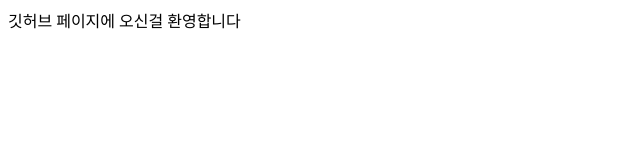
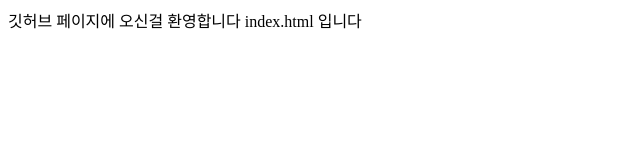
Before and after one commit to John-Kimgr/John-Kimgr, a plain HTML site: page index.html in a window 1280 px wide. Shown: the whole page, without its empty margins (0-640 px from the left). Drawn offline with Linux system fonts and the light colour scheme.

Commit message:
Update index.html

```diff
--- a/index.html
+++ b/index.html
@@ -4,5 +4,6 @@
   </head>
   <body>
     깃허브 페이지에 오신걸 환영합니다
+    index.html 입니다
   </body>
 </html>
```
